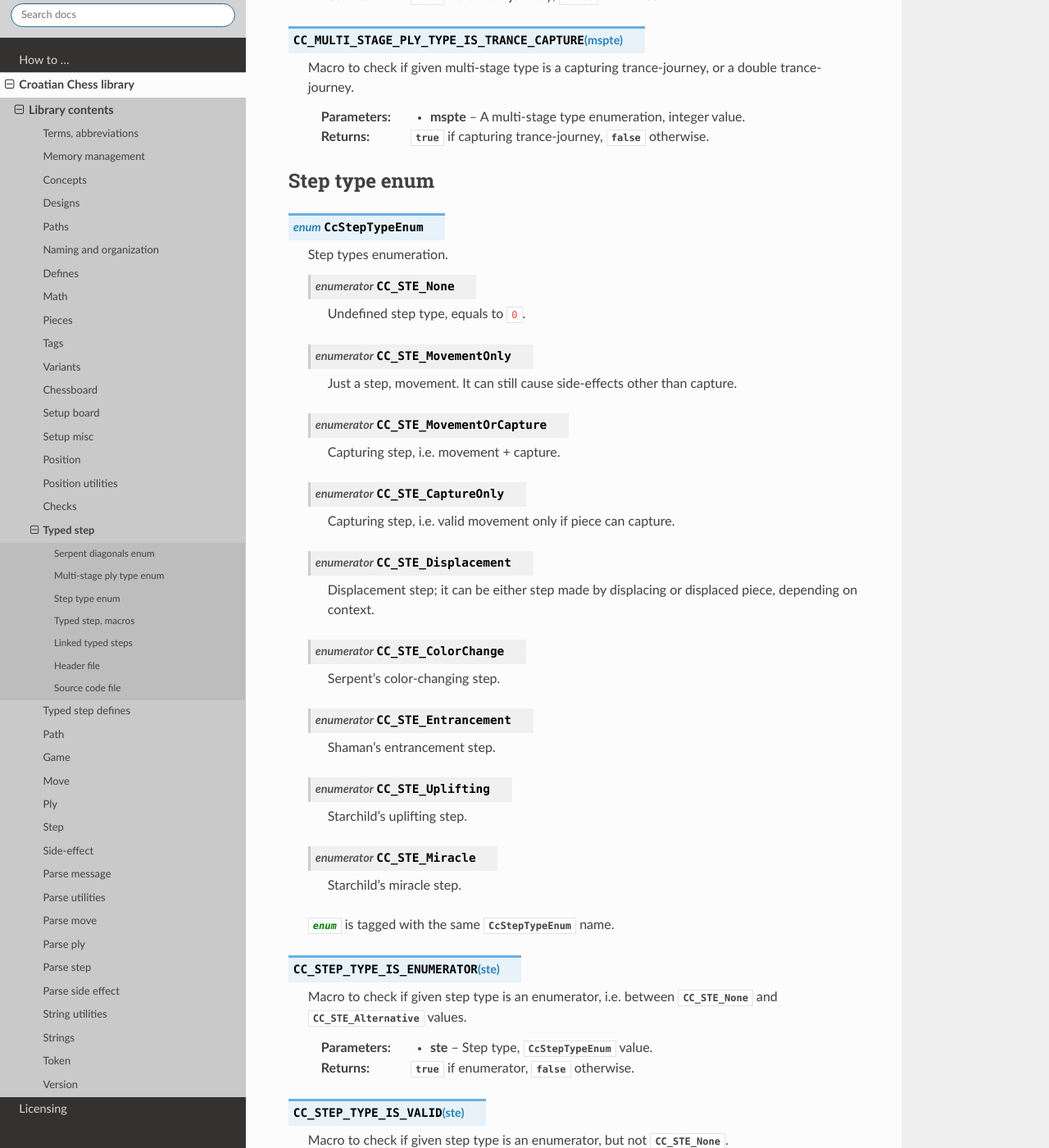
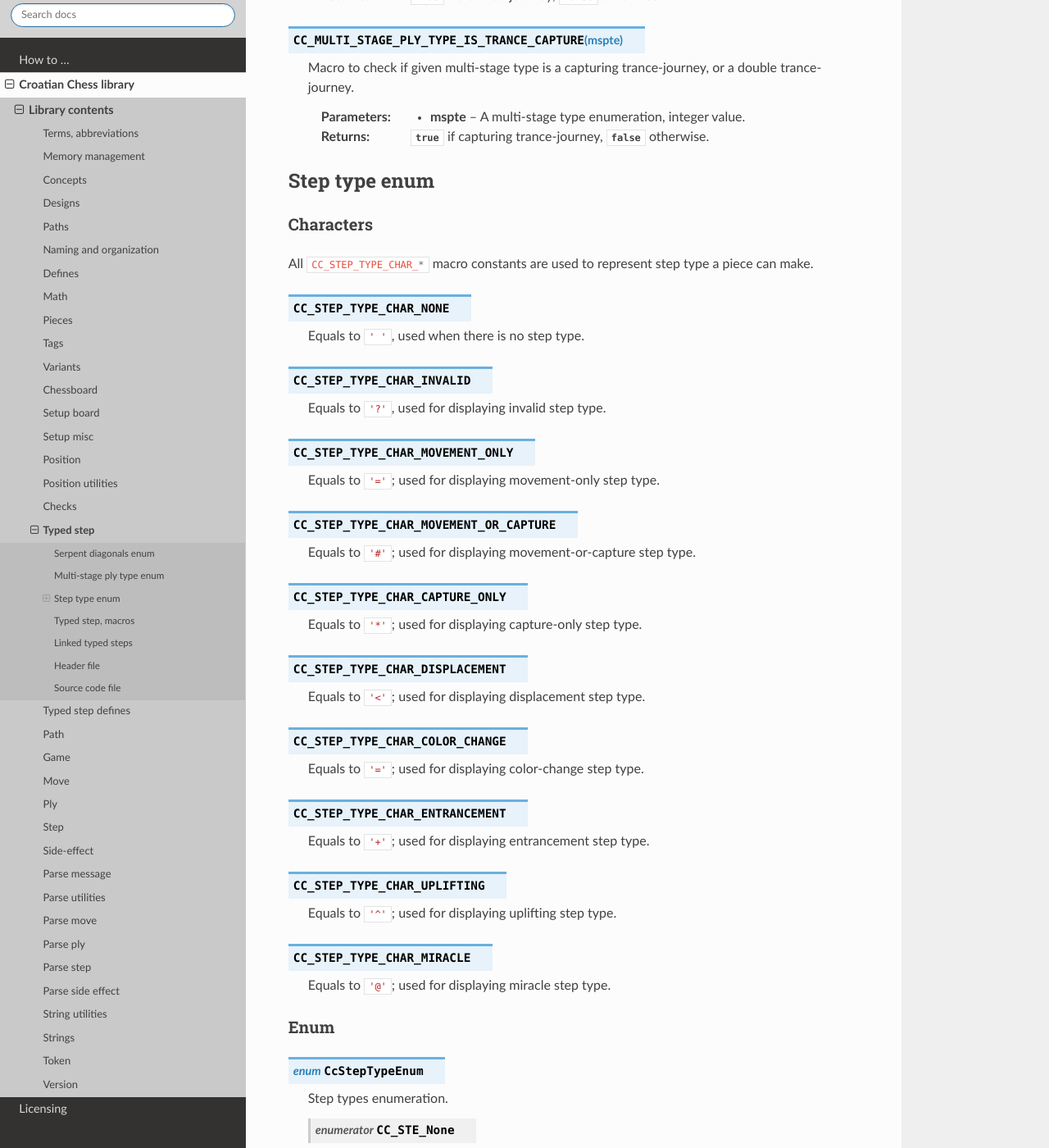
Before and after one commit to mmlacak/crochess, a Sphinx documentation site: the page built from docs/source/libcc/cctypedstep.rst, in a window 1280 px wide and 1400 px high, scrolled down 2572 px. Shown: the whole window at 82% size. Built offline with Sphinx 7.4.7 and the Read the Docs theme 3.1.0, drawn with Linux system fonts in a browser that asks for light colours; some of the changed text lies outside the part shown.

Commit message:
Changed can-rush char. Docs for cc_step_type_as_char(), macros.

```diff
--- a/docs/source/conf.py
+++ b/docs/source/conf.py
@@ -26,10 +26,10 @@ copyright = '2021, Mario Mlačak'
 author = 'Mario Mlačak'
 
 # The short X.Y version
-version = "0.0.1.360:1539+20251126.024929"   # docs-new-lib-short-version-major-minor-feature-commit+meta~breaks-place-marker
+version = "0.0.1.362:1541+20251126.174253"   # docs-new-lib-short-version-major-minor-feature-commit+meta~breaks-place-marker
 
 # The full version, including alpha/beta/rc tags
-release = "0.0.1.360:1539+20251126.024929"   # docs-new-lib-full-version-major-minor-feature-commit+meta~breaks-place-marker
+release = "0.0.1.362:1541+20251126.174253"   # docs-new-lib-full-version-major-minor-feature-commit+meta~breaks-place-marker
 
 
 # -- General configuration ---------------------------------------------------
--- a/docs/source/libcc/cctypedstep.rst
+++ b/docs/source/libcc/cctypedstep.rst
@@ -146,6 +146,59 @@ Multi-stage ply type enum
 Step type enum
 --------------
 
+.. _lbl-libcc-cctypedstep-steptypeenum-characters:
+
+Characters
+^^^^^^^^^^
+
+All :c:`CC_STEP_TYPE_CHAR_*` macro constants are used to represent step type
+a piece can make.
+
+.. c:macro:: CC_STEP_TYPE_CHAR_NONE
+
+    Equals to :c:`' '`, used when there is no step type.
+
+.. c:macro:: CC_STEP_TYPE_CHAR_INVALID
+
+    Equals to :c:`'?'`, used for displaying invalid step type.
+
+.. c:macro:: CC_STEP_TYPE_CHAR_MOVEMENT_ONLY
+
+    Equals to :c:`'='`; used for displaying movement-only step type.
+
+.. c:macro:: CC_STEP_TYPE_CHAR_MOVEMENT_OR_CAPTURE
+
+    Equals to :c:`'#'`; used for displaying movement-or-capture step type.
+
+.. c:macro:: CC_STEP_TYPE_CHAR_CAPTURE_ONLY
+
+    Equals to :c:`'*'`; used for displaying capture-only step type.
+
+.. c:macro:: CC_STEP_TYPE_CHAR_DISPLACEMENT
+
+    Equals to :c:`'<'`; used for displaying displacement step type.
+
+.. c:macro:: CC_STEP_TYPE_CHAR_COLOR_CHANGE
+
+    Equals to :c:`'='`; used for displaying color-change step type.
+
+.. c:macro:: CC_STEP_TYPE_CHAR_ENTRANCEMENT
+
+    Equals to :c:`'+'`; used for displaying entrancement step type.
+
+.. c:macro:: CC_STEP_TYPE_CHAR_UPLIFTING
+
+    Equals to :c:`'^'`; used for displaying uplifting step type.
+
+.. c:macro:: CC_STEP_TYPE_CHAR_MIRACLE
+
+    Equals to :c:`'@'`; used for displaying miracle step type.
+
+.. _lbl-libcc-cctypedstep-steptypeenum-enum:
+
+Enum
+^^^^
+
 .. c:enum:: CcStepTypeEnum
 
     Step types enumeration.
@@ -220,6 +273,14 @@ Step type enum
 
     :param ste: Step type, :c:type:`CcStepTypeEnum` value.
     :returns: :c:data:`true` if capture, :c:data:`false` otherwise.
+
+.. c:function:: char cc_step_type_as_char( CcStepTypeEnum ste )
+
+    Function returning step type :c:`char`\acter, based on a given enumerator.
+
+    :param ste: A step type, :c:type:`CcStepTypeEnum` value.
+    :returns: Step type :c:`char`\acter, one of :c:`CC_STEP_TYPE_CHAR_*`
+        :ref:`lbl-libcc-cctypedstep-steptypeenum-characters` constants.
 
 .. _lbl-libcc-cctypedstep-typedstepmacros:
 
```
Also changed, not shown: README.md (+2 -2 lines), docs/source/libcc/cctags.rst (+6 -5 lines), 7 other files.
